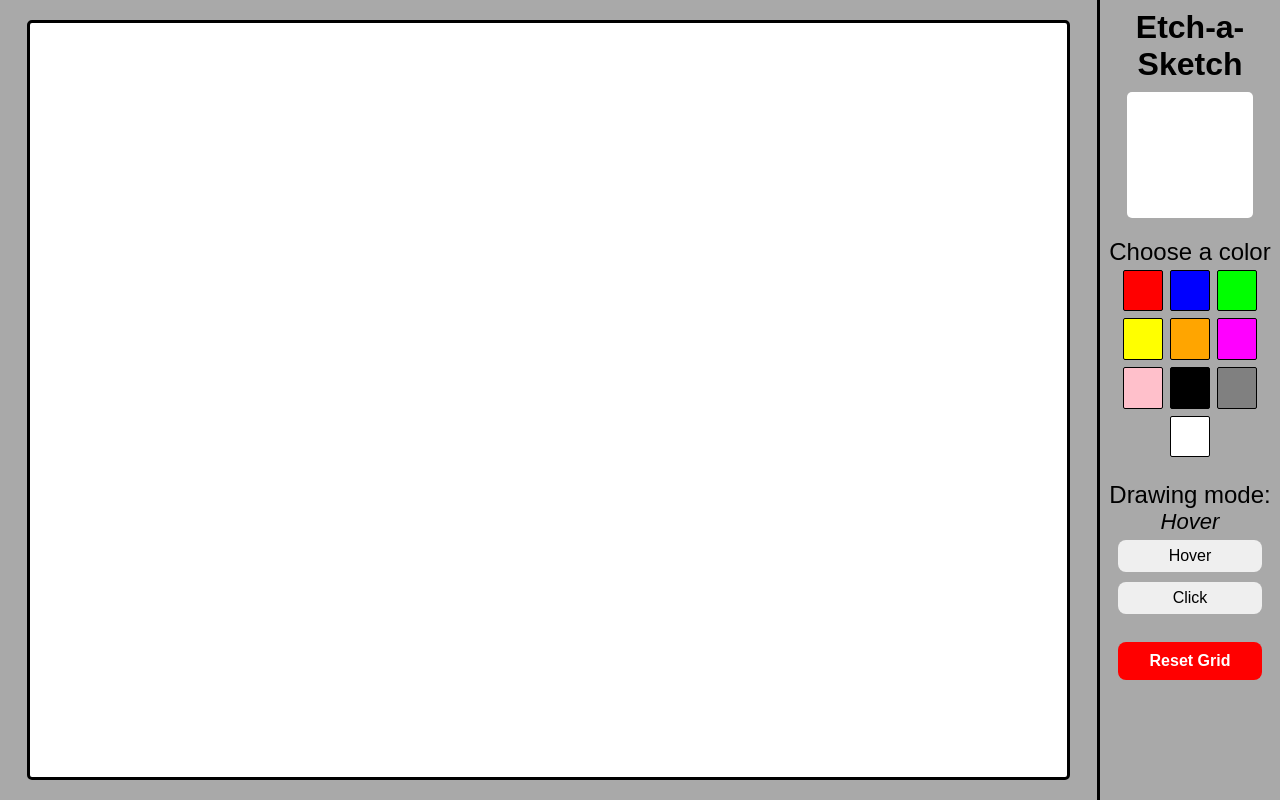
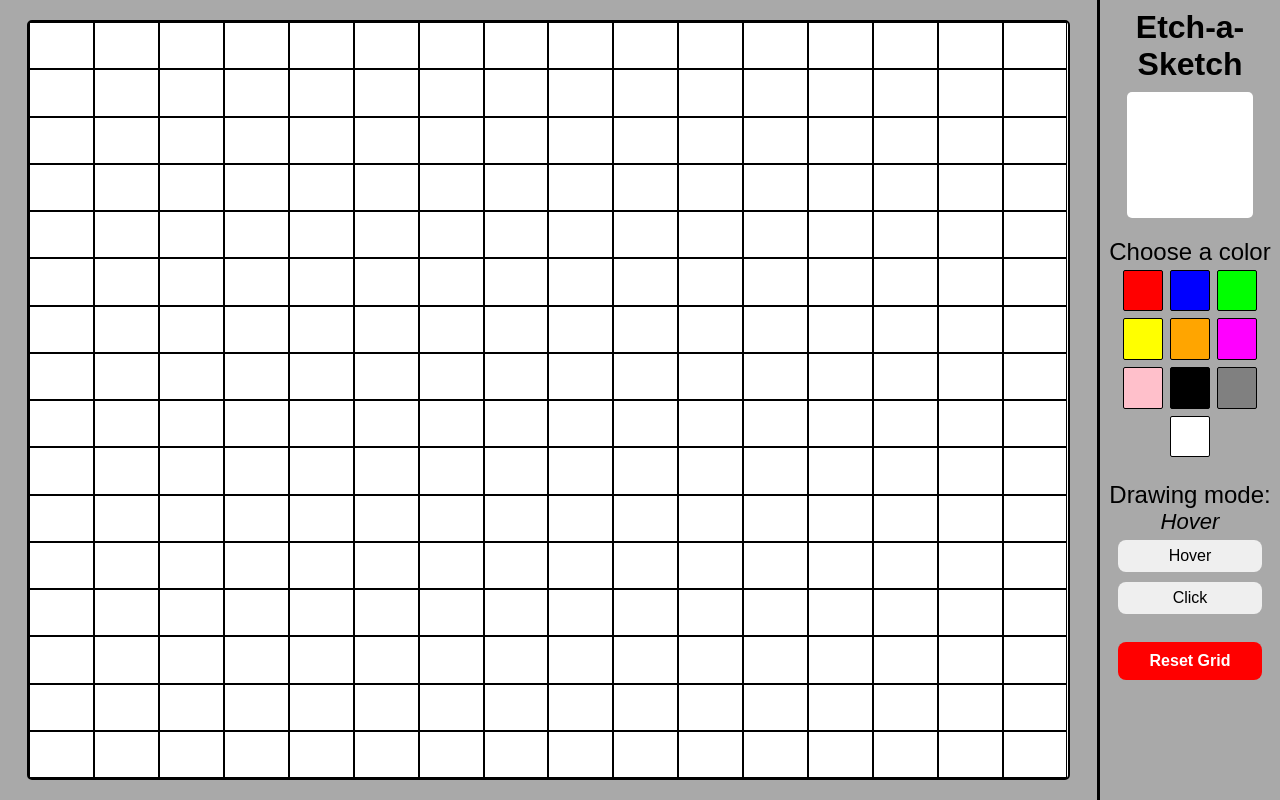
Before and after one commit to kzeen/Etch-a-Sketch, a plain HTML site: page index.html in a window 1280 px wide. Drawn offline with Linux system fonts and the light colour scheme.

Commit message:
Add initial grid generation
The default grid shown on the drawing board upon
loading the page

```diff
--- a/script.js
+++ b/script.js
@@ -8,3 +8,28 @@ const resetButton  = document.querySelector(".reset-button");
 
 let currentColor = "";
 let currentDrawingMode = "";
+
+function getPixelSize(dimensions) {
+    // Calculates how much each pixel should be sized,
+    // according to its parent's size (100%)
+    return 100 / dimensions;
+}
+
+function generateGridPixel(pixelSize) {
+    const newGridPixel = document.createElement("div");
+    newGridPixel.style.border = "1px solid #000000";
+    newGridPixel.style.width = pixelSize + "%";
+    newGridPixel.style.height = pixelSize + "%";
+    grid.appendChild(newGridPixel);
+}
+
+function generateGrid(dimensions) {
+    // size: width & height  -  dimensions: int x int
+    // Generates a dimensions x dimensions grid
+    const pixelSize = getPixelSize(dimensions);
+    for (let i=0;i<(dimensions*dimensions);i++) {
+        generateGridPixel(pixelSize);
+    }
+}
+
+generateGrid(16);
--- a/style.css
+++ b/style.css
@@ -30,7 +30,7 @@ html, body {
     background-color: #FFFFFF;
     width: 95%;
     height: 95%;
-    border: #000000 3px solid;
+    border: #000000 2px solid;
     border-radius: 5px;
     display: flex;
     flex-wrap: wrap;
```
